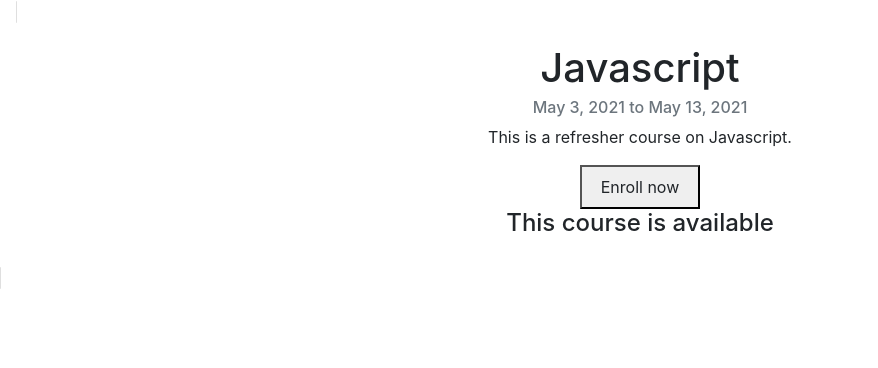
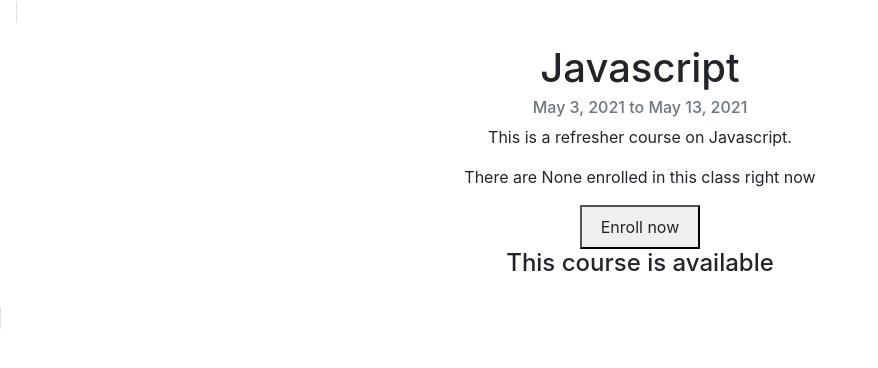
Before and after one commit to LatheWard/CourseTrack, a Django app: page /course/1/ in a window 1280 px wide. Shown: the part 56-424 px from the top of the page, without its empty margins (0-878 px from the left). Run offline with Django 3.2, Linux system fonts and the light colour scheme; a user stored in the database is signed in; data comes from the database, SQL or seed files in the repository; parts of the project's set-up code (start-up, migrations or seed data) failed here and were passed over.

Commit message:
Added size to detial page

```diff
--- a/base/templates/course_detail.html
+++ b/base/templates/course_detail.html
@@ -9,6 +9,7 @@
       {{ course.startDate }} to {{ course.endDate }}
     </h6>
     <p class="card-text">{{ course.description }}</p>
+    <p class="card-text">There are {{ course.size }} enrolled in this class right now</p>
     {% if course.available and not course in request.user.courses_completed.all %}
     <button><a
       class="btn"
@@ -27,6 +28,7 @@
 
     <button><a class="btn" href="{% url 'course_complete' %}"> Class Completion Form</a></button>
     {% endif %}
+
   </div>
 </div>
 {% endblock content %}
```
